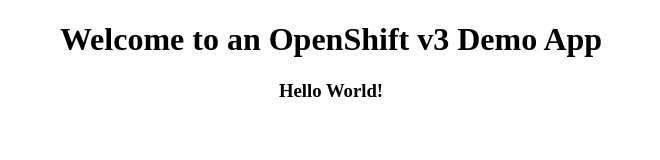
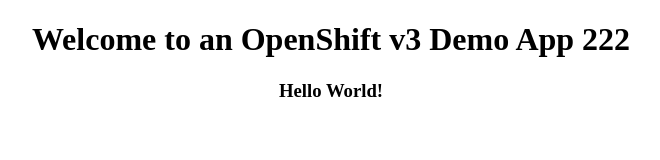
Before and after one commit to iamkatli/openshift-demo-ngnix, a plain HTML site: page docker/index.html in a window 1280 px wide. Shown: the whole page, without its empty margins (309-969 px from the left). Drawn offline with Linux system fonts and the light colour scheme.

Commit message:
Update index.html

```diff
--- a/docker/index.html
+++ b/docker/index.html
@@ -6,7 +6,7 @@
     </head>
     <body>
         <div class="page-header" align=center>
-          <h1>Welcome to an OpenShift v3 Demo App</h1>
+          <h1>Welcome to an OpenShift v3 Demo App 222</h1>
         </div>
         <div class="container" align=center>
           <h3>Hello World!</h3>
```
